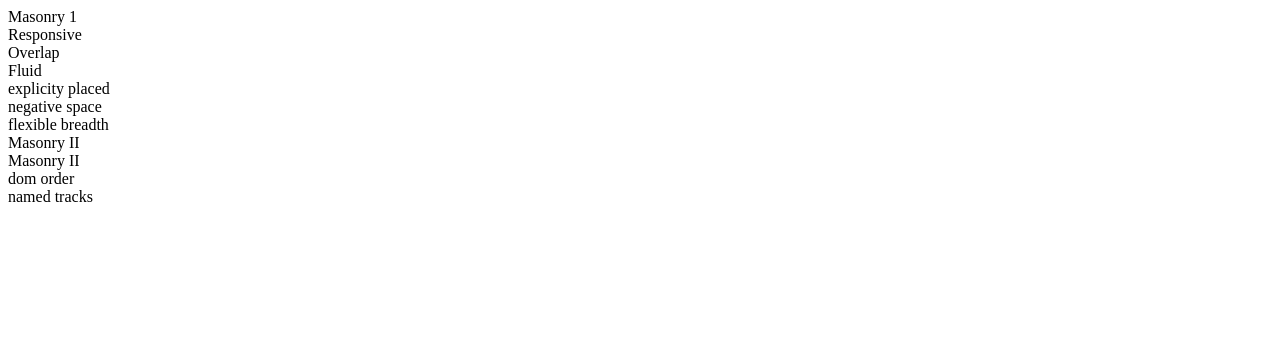
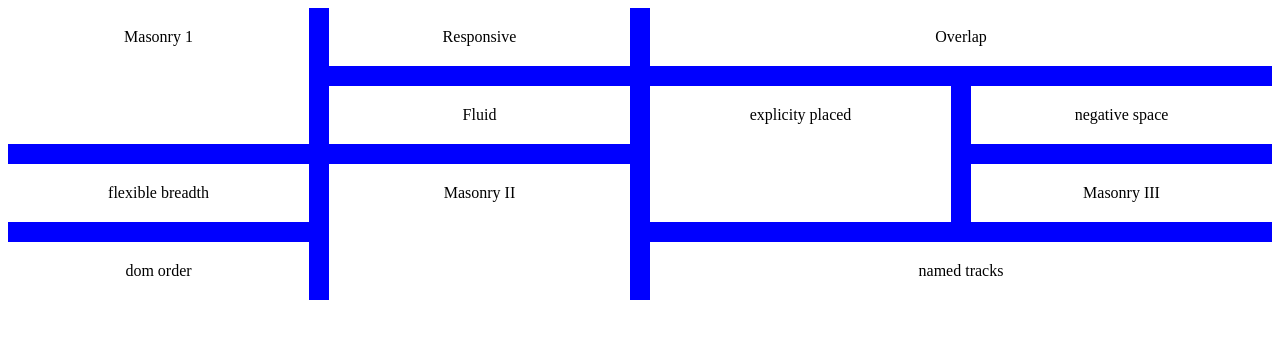
Before and after one commit to ntsenguashvili/lecture-10, a plain HTML site: page index.html in a window 1280 px wide. Drawn offline with Linux system fonts and the light colour scheme.

Commit message:
added main css styles
- added grid styles

```diff
--- a/index.html
+++ b/index.html
@@ -16,9 +16,9 @@
         <div class="negative-space">negative space</div>
         <div class="flexible-breadth">flexible breadth</div>
         <div class="masonry2">Masonry II</div>
-        <di class="masonry3">Masonry II</div>
+        <div class="masonry3">Masonry III</div>
         <div class="dom-order">dom order</div>
-        <div class="named.tracks">named tracks</div>
+        <div class="named-tracks">named tracks</div>
 
     </div>
 
--- a/style.css
+++ b/style.css
@@ -0,0 +1,72 @@
+.grid {
+    display: grid;
+    background-color: blue;
+    grid-template-columns: repeat(4, 1fr);
+    grid-template-rows: repeat(4, 1fr);
+    gap: 20px;
+    align-content: center;
+}
+
+.grid>div {
+    padding: 20px;
+    background-color: white;
+    border: 5px;
+    border-color: blue;
+    text-align: center;
+}
+
+.masonry1 {
+    grid-column: 1/2;
+    grid-row: 1/3;
+}
+
+.responsive {
+    grid-column: 2/3;
+    grid-row: 1/2;
+}
+
+.overlap {
+    grid-column: 3/5;
+    grid-row: 1/2;
+}
+
+.fluid {
+    grid-column: 2/3;
+    grid-row: 2/3;
+}
+
+.explicity-placed {
+    grid-column: 3/4;
+    grid-row: 2/4;
+}
+
+.negative-space {
+    grid-column: 4/5;
+    grid-row: 2/3;
+
+}
+
+.flexible-breadth {
+    grid-column: 1/2;
+    grid-row: 3/4;
+}
+
+.masonry2 {
+    grid-column: 2/3;
+    grid-row: 3/5;
+}
+
+.masonry3 {
+    grid-column: 4/5;
+    grid-row: 3/4;
+}
+
+.dom-order {
+    grid-column: 1/2;
+    grid-row: 4/5;
+}
+
+.named-tracks {
+    grid-column: 3/5;
+    grid-row: 4/5;
+}
```
